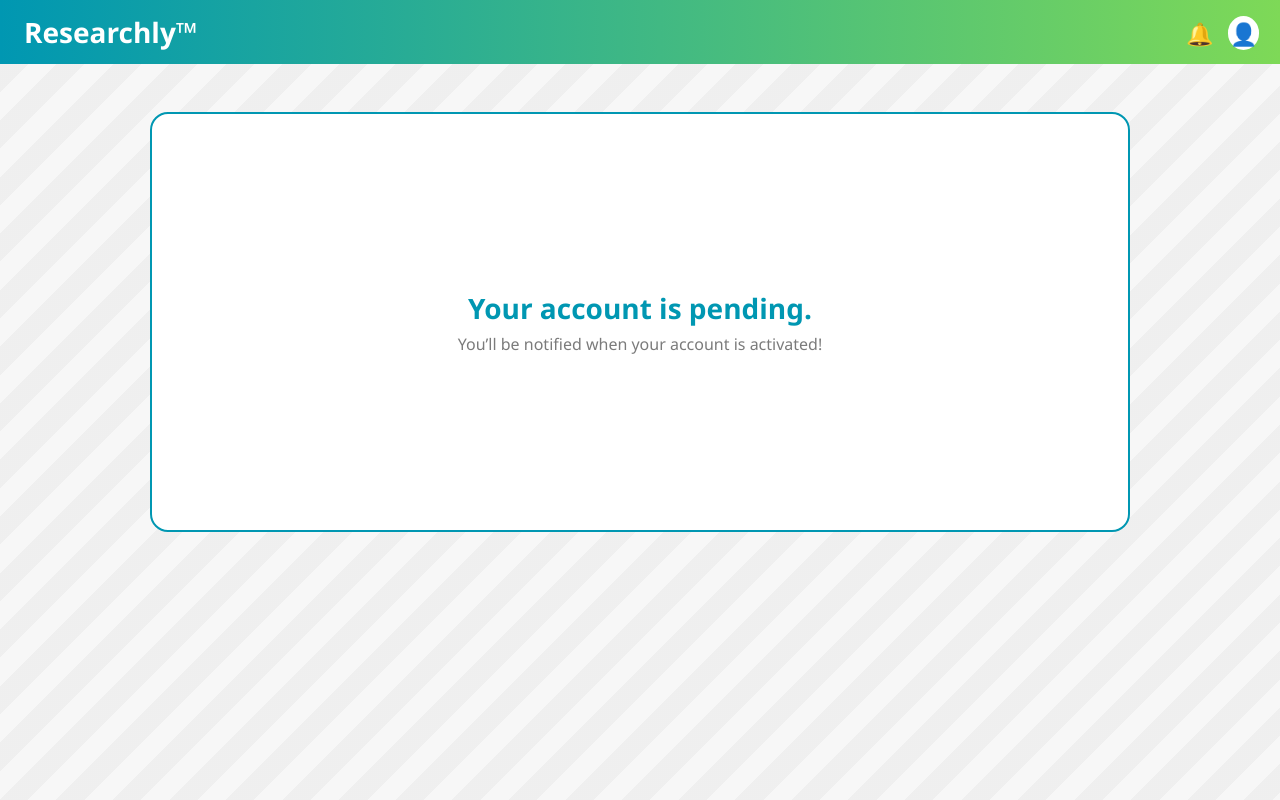
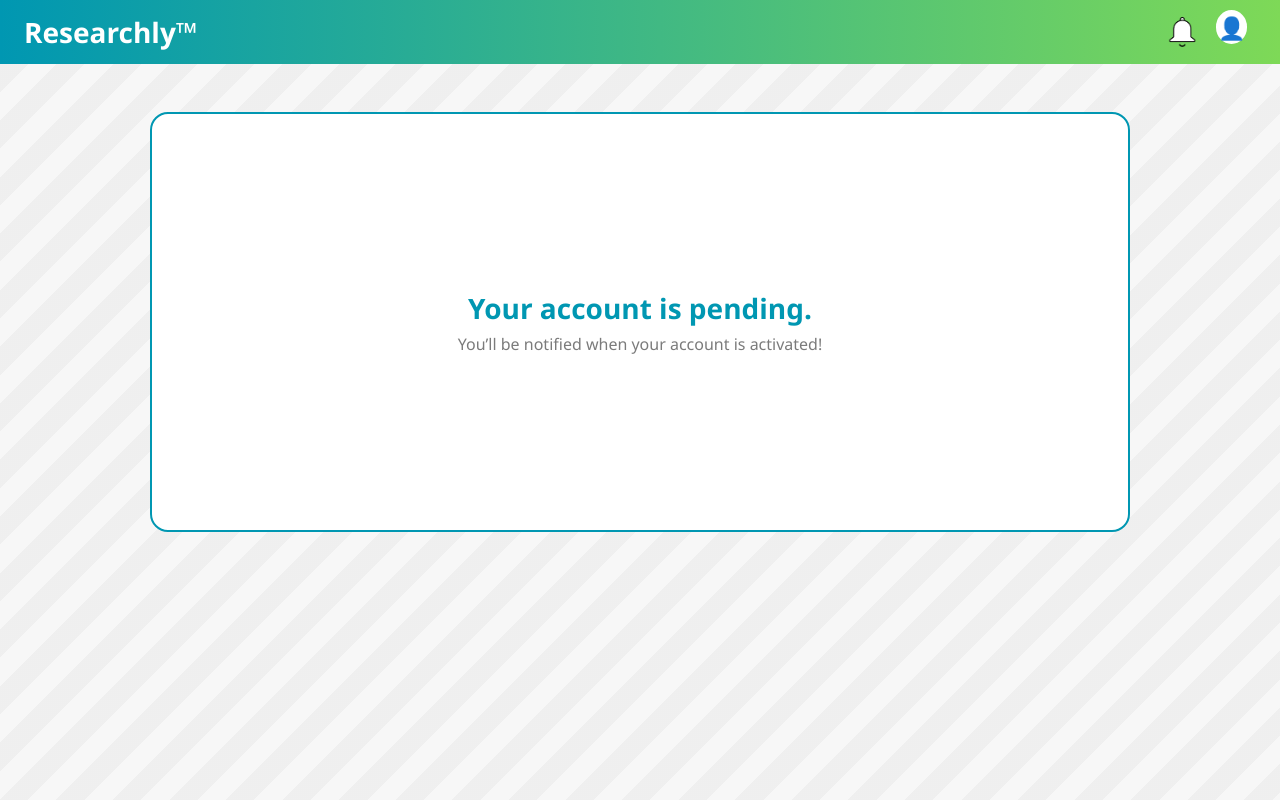
Before and after one commit to 4l3sh4/researchly, a Flask app: page /dashboard in a window 1280 px wide. Run offline with Flask 3, Linux system fonts and the light colour scheme; a user stored in the database is signed in.

Commit message:
Fixed some routing issues and added the bell icon!

```diff
--- a/main.py
+++ b/main.py
@@ -75,7 +75,7 @@
     )
     bank_account_number = db.Column(
         db.String(34),
-        db.ForeignKey('bankaccount.bank_account_number')
+        db.ForeignKey('bank_account.bank_account_number')
     )
 
 class Department(db.Model):
@@ -113,7 +113,7 @@
     proposal_id = db.Column(db.String(36), primary_key=True, default=lambda: str(uuid.uuid4()))
     scheme_id = db.Column(
         db.String(36),
-        db.ForeignKey('grantscheme.scheme_id'),
+        db.ForeignKey('grant_scheme.scheme_id'),
     )
     researcher_id = db.Column(
         db.String(36),
@@ -192,7 +192,7 @@
     )
     scheme_id = db.Column(
         db.String(36),
-        db.ForeignKey('grantscheme.scheme_id'),
+        db.ForeignKey('grant_scheme.scheme_id'),
     )
     start_date = db.Column(db.Date, nullable=False)
     end_date = db.Column(db.Date, nullable=False)
@@ -254,7 +254,7 @@
 @login_manager.user_loader
 def load_user(user_id):
     # Flask-Login uses this to reload the user from the session
-    return User.query.get(int(user_id))
+    return User.query.get(user_id)
 
 
 class RegisterForm(FlaskForm):
@@ -277,7 +277,8 @@
 
 @app.route('/')
 def home():
-    return render_template('login.html')
+    form = RegisterForm()
+    return render_template('register.html', form=form)
 
 
 @app.route('/login', methods=['GET', 'POST'])
--- a/static/css/dashboard.css
+++ b/static/css/dashboard.css
@@ -31,15 +31,21 @@
 }
 
 .icon {
-  width: 28px;
-  height: 28px;
+  width: 40px;
+  height: 40px;
   display: inline-block;
   position: relative;
 }
 
-.icon.bell::before {
-  content: "🔔";
-  font-size: 22px;
+.icon:hover {
+  cursor:pointer;
+}
+
+.icon.bell {
+  background-image: url('../img/white_bell.png');
+  background-size: contain;
+  background-repeat: no-repeat;
+  background-position: center;
 }
 
 .icon.user::before {
```
Also changed, not shown: instance/database.db.
